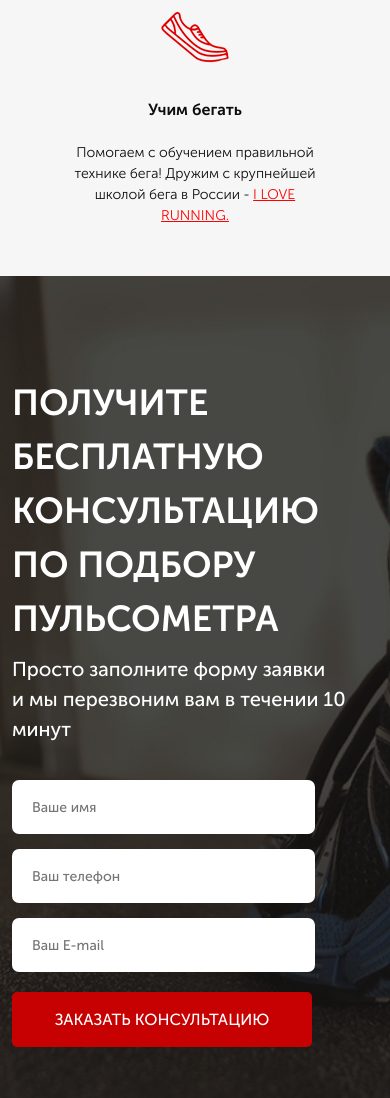
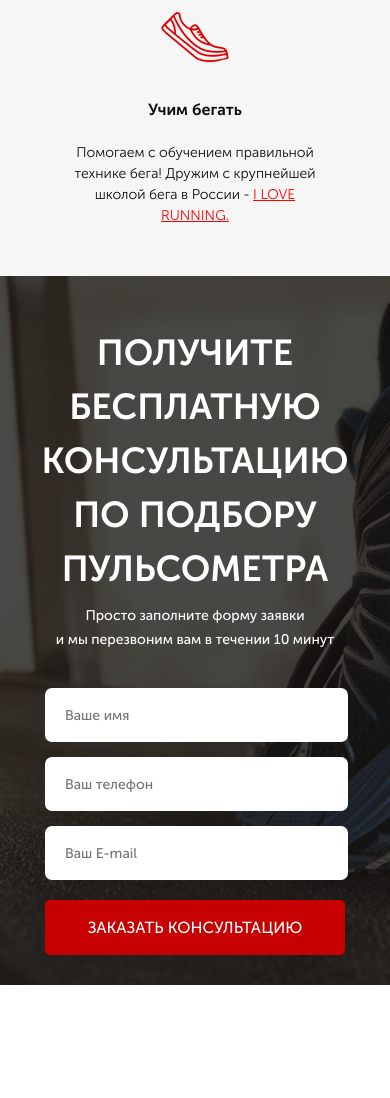
Before and after one commit to PavelShep/Pulse, a website: page src/index.html in a window 390 px wide. Shown: the part 1212-2310 px from the top of the page. After the commit the page ends 2197 px from the top, so only its background shows below. Drawn offline with Linux system fonts and the light colour scheme.

Commit message:
add adaptation for section consultation

```diff
--- a/src/sass/blocks/_media.scss
+++ b/src/sass/base/_media.scss
@@ -17,6 +17,9 @@
 			margin-top: 50px;
 			max-width: 380px;
 		}
+	}
+	.consultation {
+		padding: 80px 25px 72px 25px;
 	}
 }
 
@@ -90,6 +93,9 @@
             margin-top: 15px;
         }
 	}
+	.consultation {
+		padding: 80px 25px 72px 25px;
+	}
 }
 
 @media (max-width: 575px) {
@@ -156,4 +162,21 @@
 			margin-top: 20px;
 		}
 	}
+	.consultation {
+		min-height: 580px;
+		padding: 50px 0 30px 0;
+		align-items: center;
+		&__descr {
+			font-size: 14px;
+			line-height: 24px;
+			text-align: center;
+		}
+		.title_left {
+			text-align: center;
+		}
+		.feed-form {
+            margin: 36px auto 0 auto;
+        }
+	}
+
 }
--- a/src/sass/style.scss
+++ b/src/sass/style.scss
@@ -15,4 +15,4 @@
 @import 'blocks/titles';
 @import 'blocks/consultation';
 @import 'blocks/forms';
-@import 'blocks/media';
+@import 'base/media';
```
Also changed, not shown: src/css/style.min.css.
